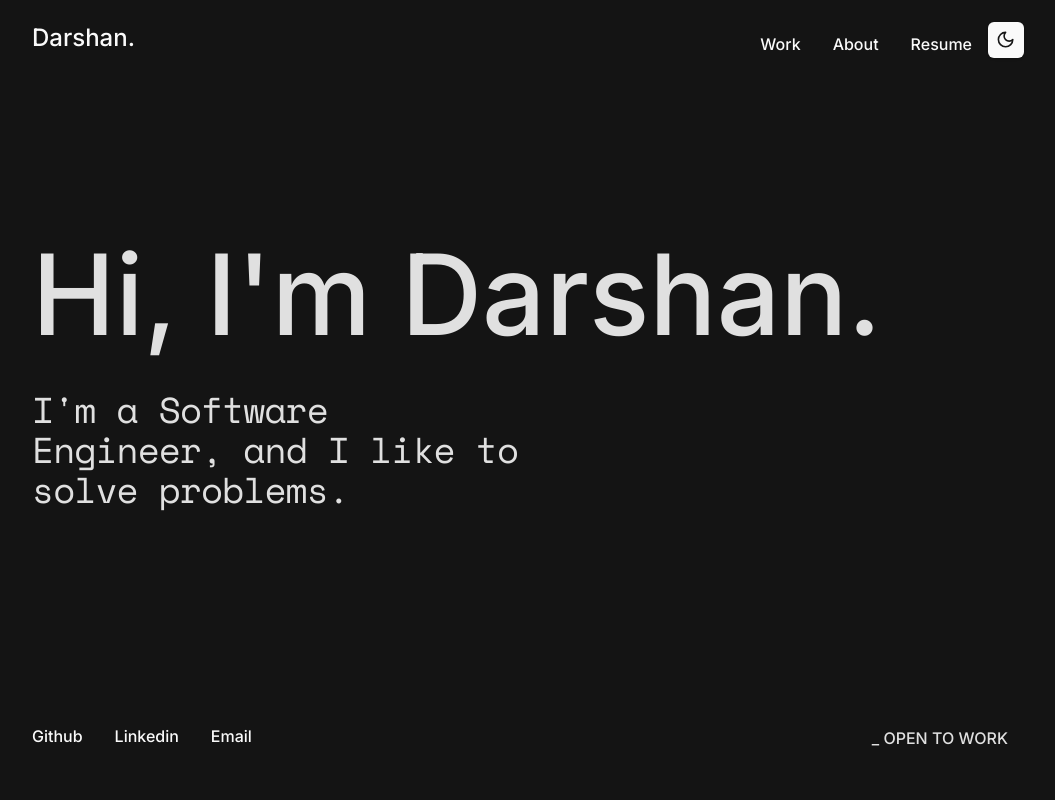
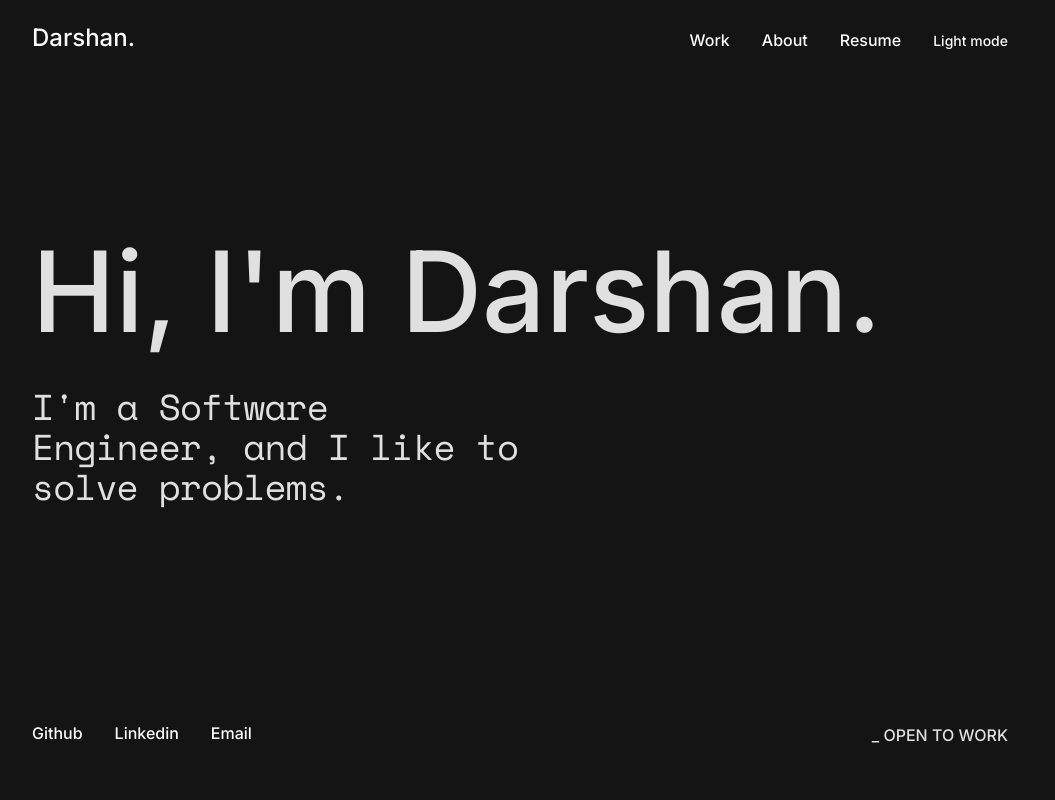
Before and after one commit to darshangoswami/Portfolio, a React (Vite) app: page / in a window 1280 px wide. Shown: the top 800 px of the page, without its empty margins (112-1167 px from the left). Built offline with nearby package versions, Linux system fonts and the light colour scheme.

Commit message:
update toggle button

```diff
--- a/src/components/mode-toggle.jsx
+++ b/src/components/mode-toggle.jsx
@@ -1,37 +1,16 @@
-import { Moon, Sun } from "lucide-react";
-
+import { useTheme } from "@/components/theme-provider";
 import { Button } from "@/components/ui/button";
-import {
-  DropdownMenu,
-  DropdownMenuContent,
-  DropdownMenuItem,
-  DropdownMenuTrigger,
-} from "@/components/ui/dropdown-menu";
-import { useTheme } from "@/components/theme-provider";
 
 export function ModeToggle() {
-  const { setTheme } = useTheme();
+  const { theme, setTheme } = useTheme();
+
+  const toggleTheme = () => {
+    setTheme(theme === "dark" ? "light" : "dark");
+  };
 
   return (
-    <DropdownMenu>
-      <DropdownMenuTrigger asChild>
-        <Button size="icon">
-          <Sun className="h-[1.2rem] w-[1.2rem] rotate-0 scale-100 transition-all dark:-rotate-90 dark:scale-0" />
-          <Moon className="absolute h-[1.2rem] w-[1.2rem] rotate-90 scale-0 transition-all dark:rotate-0 dark:scale-100" />
-          <span className="sr-only">Toggle theme</span>
-        </Button>
-      </DropdownMenuTrigger>
-      <DropdownMenuContent align="end">
-        <DropdownMenuItem onClick={() => setTheme("light")}>
-          Light
-        </DropdownMenuItem>
-        <DropdownMenuItem onClick={() => setTheme("dark")}>
-          Dark
-        </DropdownMenuItem>
-        <DropdownMenuItem onClick={() => setTheme("system")}>
-          System
-        </DropdownMenuItem>
-      </DropdownMenuContent>
-    </DropdownMenu>
+    <Button variant="link" onClick={toggleTheme}>
+      {theme === "dark" ? "Light mode" : "Dark mode"}
+    </Button>
   );
 }
```
